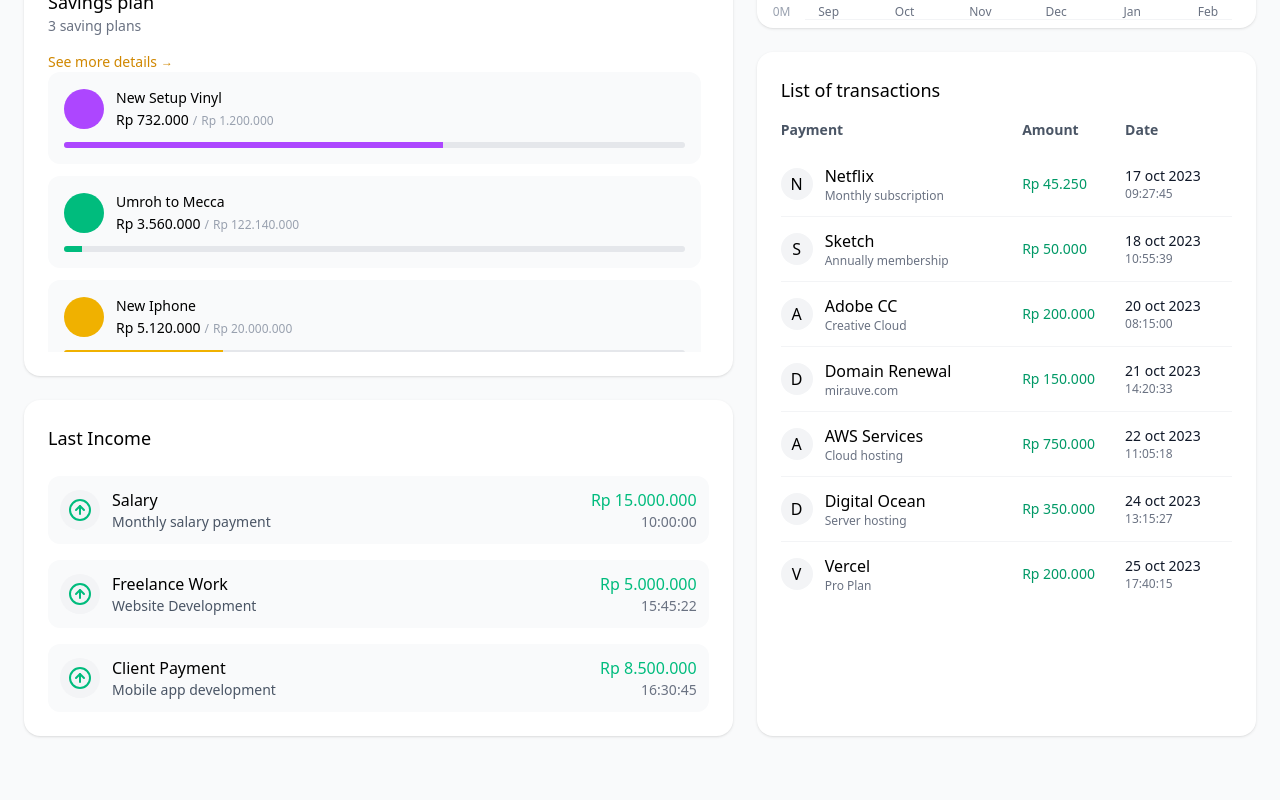
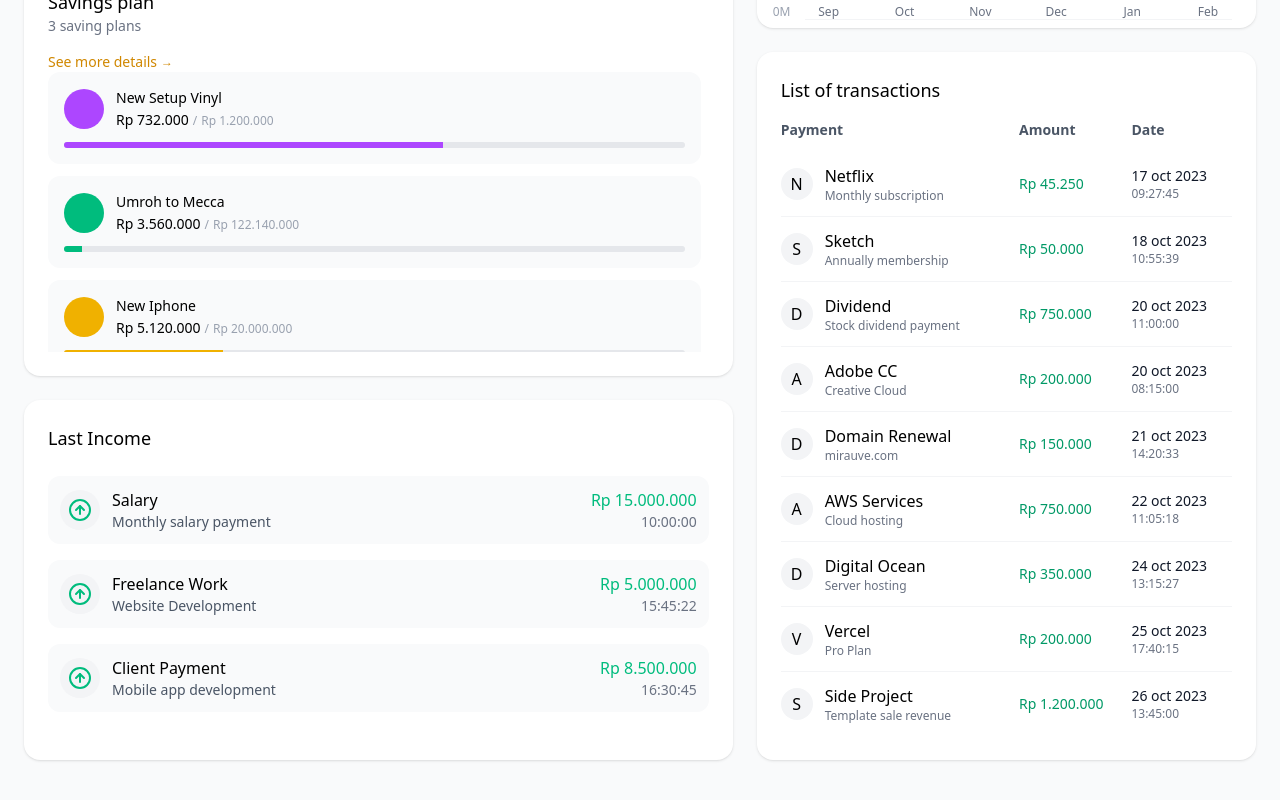
Before and after one commit to kiptr/SpendWise, a React (Vite) app: page / in a window 1280 px wide. Shown: the part 396-1196 px from the top of the page. Built offline with nearby package versions, Linux system fonts and the light colour scheme.

Commit message:
chore: remove filter logic

```diff
--- a/src/components/TransactionList.tsx
+++ b/src/components/TransactionList.tsx
@@ -7,10 +7,6 @@ interface TransactionListProps {
 }
 
 export function TransactionList({ transactions }: TransactionListProps) {
-  const expenses = transactions.filter(
-    (transaction) => transaction.type === "expense"
-  );
-
   return (
     <div className="bg-white rounded-2xl p-6 shadow-sm h-full">
       <div className="flex justify-between items-center mb-4">
@@ -27,7 +23,7 @@ export function TransactionList({ transactions }: TransactionListProps) {
             </tr>
           </thead>
           <tbody className="divide-y divide-gray-100">
-            {expenses.map((transaction) => (
+            {transactions.map((transaction) => (
               <tr key={transaction.id}>
                 <td className="py-3">
                   <div className="flex items-center gap-3">
```
